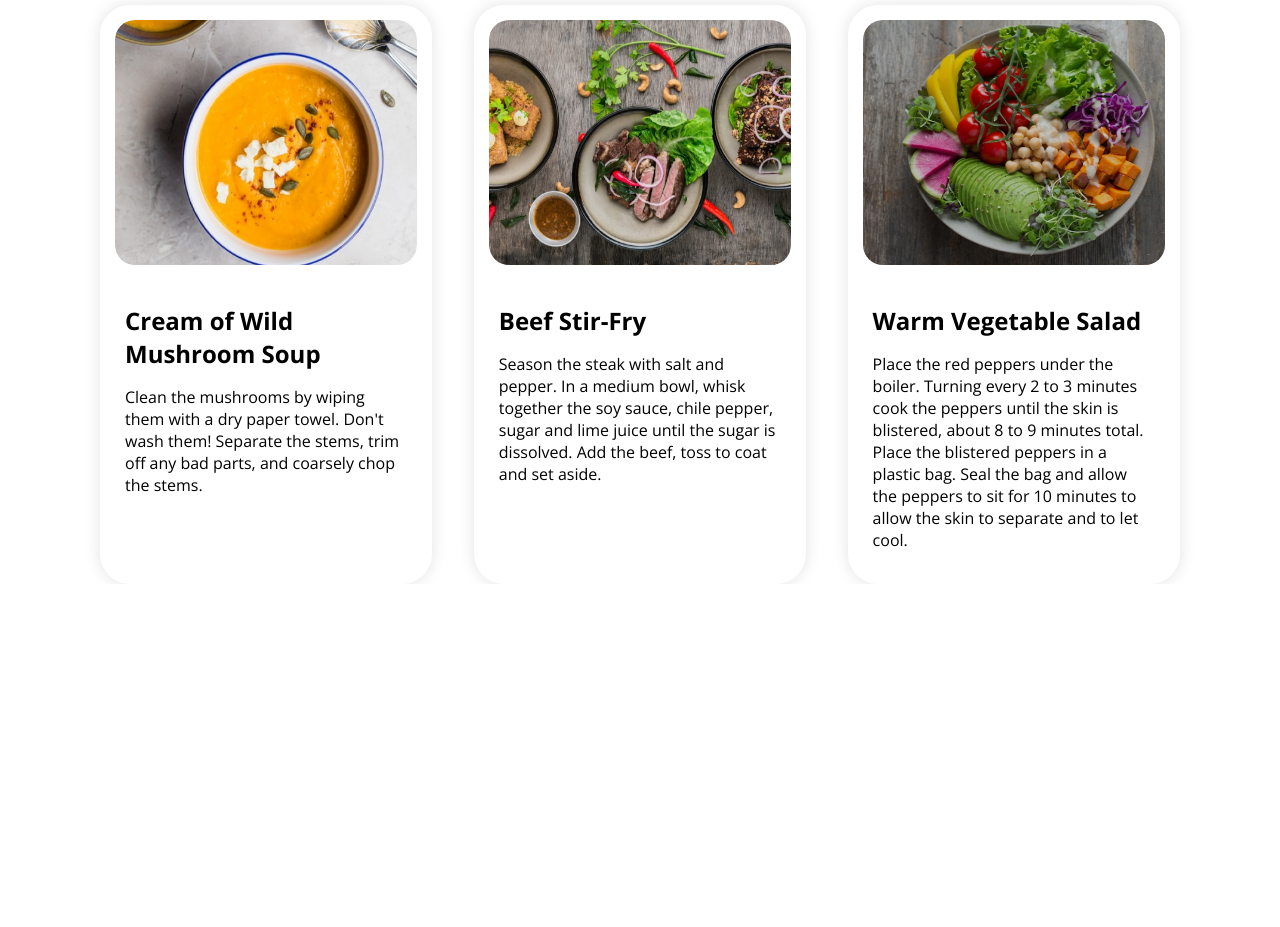
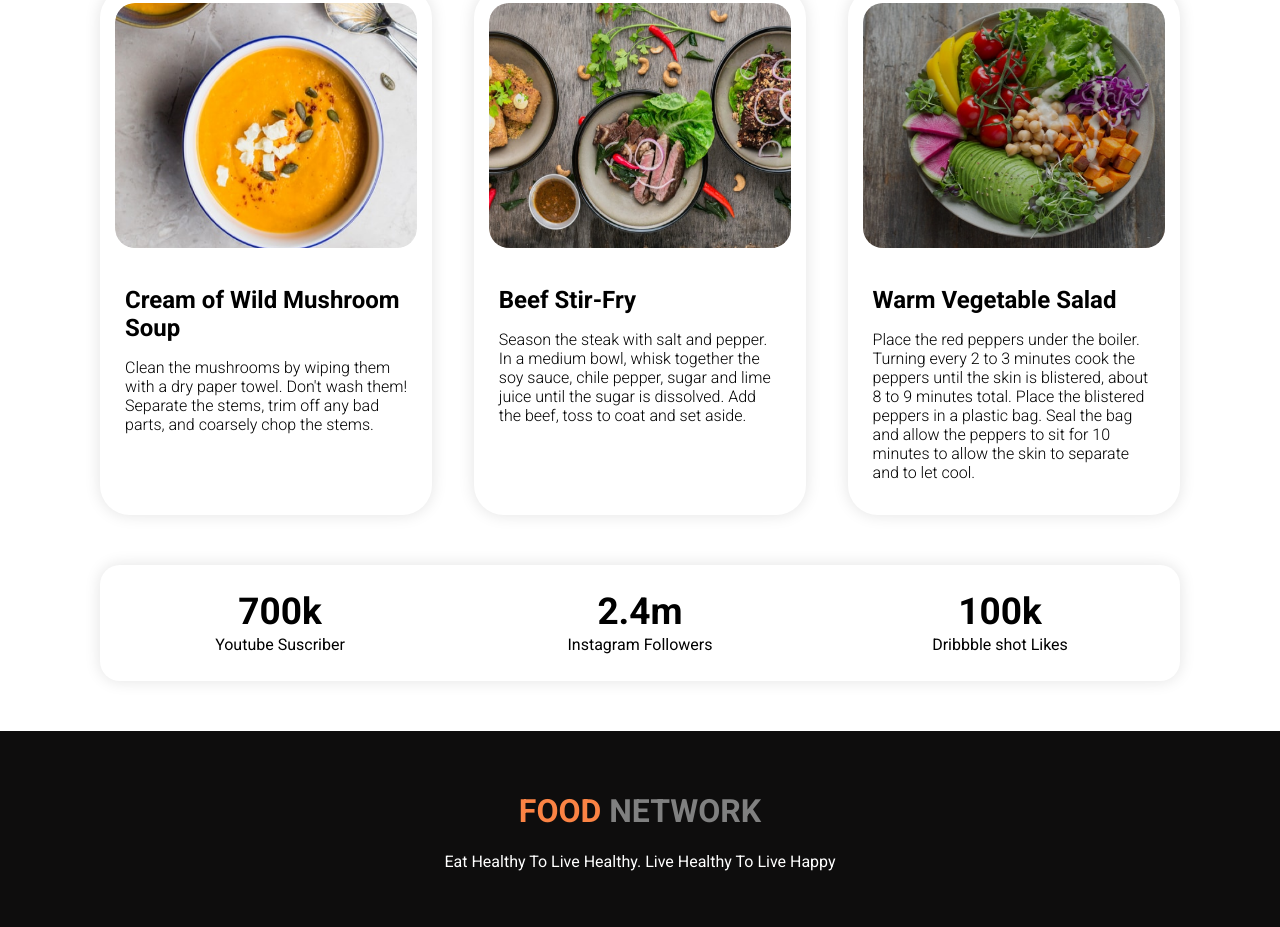
Before and after one commit to zshuvo26/FoodNetworkFrontEnd, a plain HTML site: page index.html in a window 1280 px wide. Shown: the part 1384-2311 px from the top of the page. Before the commit the page ends 1968 px from the top, so only its background shows below. Drawn offline with nearby package versions, Linux system fonts and the light colour scheme.

Commit message:
fonts social section  and footer done

```diff
--- a/index.html
+++ b/index.html
@@ -13,13 +13,15 @@
     <link rel="stylesheet" href="stylesheet/style.css">
     <link rel="preconnect" href="https://fonts.googleapis.com">
     <link rel="preconnect" href="https://fonts.gstatic.com" crossorigin>
-    <link href="https://fonts.googleapis.com/css2?family=Open+Sans:wght@300;400;600;700;800&display=swap"
-        rel="stylesheet">
+    <!-- <link href="https://fonts.googleapis.com/css2?family=Open+Sans:wght@300;400;600;700;800&display=swap"
+        rel="stylesheet"> -->
+    <link href="https://fonts.googleapis.com/css2?family=Roboto:wght@300;400;600;700;800&display=swap" rel="stylesheet">
 
 
 </head>
 
 <body>
+    <!-- First section start  -->
     <section class="header-top-area">
         <div class="section-left">
             <div class="section-area-one">
@@ -33,6 +35,9 @@
             <img src="images/Group 8425.png" alt="Promoter Photo">
         </div>
     </section>
+    <!-- First section end  -->
+
+    <!-- About Me section Start  -->
 
     <section class="section-two-banner">
         <div class="section-half-part">
@@ -51,6 +56,11 @@
             </div>
         </div>
     </section>
+    <!-- About Me section End  -->
+
+
+    <!-- My Recipie section Start  -->
+
     <section class="recipie-section">
         <div class="recipie-section-upper">
             <h1>My Recipies</h1>
@@ -89,6 +99,35 @@
             </div>
         </div>
     </section>
+    <!-- My Recipie section End  -->
+
+    <!-- Social & Footer Start  -->
+
+    <div class="social-section-area">
+        <div class="social-media-section">
+            <div class="social-subscriber">
+                <h2>700k</h2>
+                <p>Youtube Suscriber</p>
+            </div>
+
+            <div class="social-subscriber">
+                <h2>2.4m</h2>
+                <p>Instagram Followers</p>
+            </div>
+
+            <div class="social-subscriber">
+                <h2>100k</h2>
+                <p>Dribbble shot Likes</p>
+            </div>
+        </div>
+    </div>
+
+    <footer>
+        <h1><span>FOOD</span> NETWORK</h1>
+        <p>Eat Healthy To Live Healthy. Live Healthy To Live Happy</p>
+    </footer>
+    <!-- Social & Footer End  -->
+
 
 </body>
 
--- a/stylesheet/style.css
+++ b/stylesheet/style.css
@@ -1,7 +1,7 @@
 html,body{
     margin: 0;
     height: 100%;
-    font-family: 'Open Sans', sans-serif;
+    font-family: 'Roboto', sans-serif;
 }
 h1{
     color: #575757;
@@ -24,13 +24,13 @@ h1{
     color:rgb(253, 112, 46);
 }
 .section-left h1 {
-    font-size: 40px;
+    font-size: 52px;
     font-weight: 800;
     margin-top: 0;
 }
 .section-left p {
     color: #828282;
-    padding-bottom: 25px;
+    padding-bottom: 28px;
 }
 
 .section-right-area{
@@ -48,6 +48,10 @@ h1{
 	background: linear-gradient(90deg, rgba(251,147,74,1) 7%, rgba(255,69,69,1) 100%, rgba(253,73,46,1) 100%);
 	box-shadow: 0 0px 23px 1px rgba(251, 147, 74, 0.6);
 }
+
+
+
+
 .section-two-banner {
     background-image: url(../images/section-two-banner.png);
     background-repeat: no-repeat;
@@ -90,6 +94,8 @@ h1{
 .section-two-img {
     text-align: center;
 }
+
+
 
 
 .recipie-section{
@@ -135,3 +141,43 @@ h1{
 .recipie-item-text{
     padding: 2px 10px;
 }
+
+
+.social-section-area{
+    padding: 0px 100px;
+    margin: 50px 0px;
+}
+.social-media-section {
+	display: flex;
+	justify-content: center;
+	align-items: center;
+	box-shadow: 0px 0px 15px 1px rgba(10, 10, 10, 0.1);
+	border-radius: 20px;
+	padding: 25px 0px;
+}
+.social-media-section *{
+    width: 100%;
+}
+.social-subscriber {
+	text-align: center;
+}
+.social-subscriber h2 {
+	font-size: 37px;
+	margin: 0px;
+}
+.social-subscriber p {
+	margin: 2px 0px;
+}
+
+  footer {
+	padding: 40px 0px;
+	text-align: center;
+	color: #fff;
+	background-color: rgb(14, 13, 13);
+}
+footer h1{
+    color: gray;
+}
+footer h1 span{
+    color: #FB8344;
+}
```
